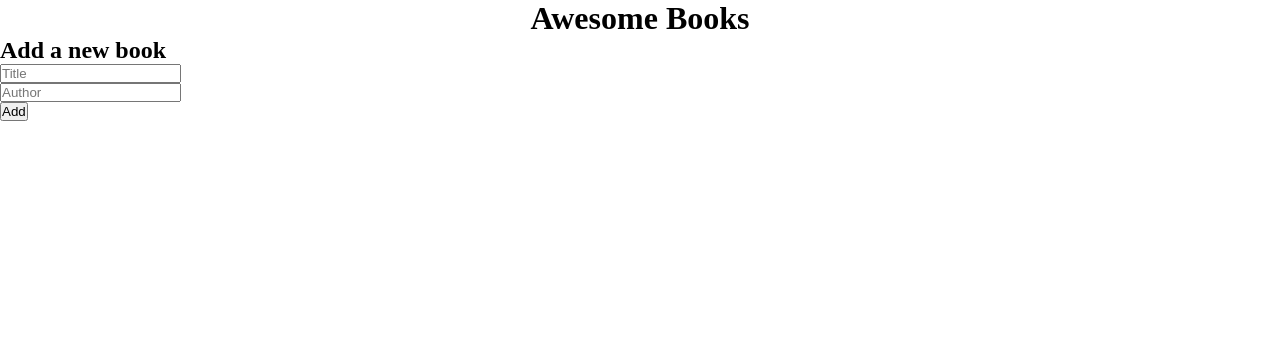
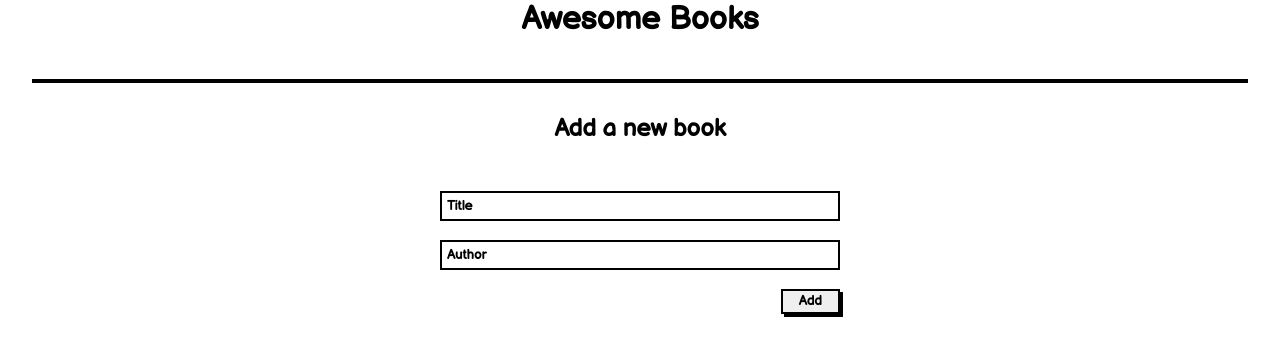
Before and after one commit to RaphDasilva/Awesome-books, a website: page index.html in a window 1280 px wide. Drawn offline with Linux system fonts and the light colour scheme.

Commit message:
Add style for the book list and inputs

```diff
--- a/style.css
+++ b/style.css
@@ -1,23 +1,93 @@
-* {
+*,
+*::before,
+*::after {
+  margin: 0;
   padding: 0;
-  margin: 0;
   box-sizing: border-box;
+  font-family: 'Balsamiq Sans', sans-serif;
+  font-weight: 600;
+  font-style: normal;
 }
 
-.table-container, .form-container, h1{
+.container {
+  margin: auto;
   display: flex;
-  align-items: center;
-  justify-content: center;
+  flex-direction: column;
+  gap: 15px;
+  padding-top: 2.5rem;
 }
 
-.table-container{
+h1 {
+  text-align: center;
+}
+
+form {
+  display: flex;
+  flex-direction: column;
+  /* gap: 1.5rem; */
+  width: 25rem;
+  max-width: 99%;
   margin: auto;
-  margin-bottom: 50px;
-  margin-top: 20px;
+  margin-top: 1rem;
 }
-table {
-  font-family: arial, sans-serif;
-  border-collapse: collapse;
-  width: 50%;
-  margin: auto;
+
+.booksList{
+  width: 95%;
+  border: 2px #000 solid;
+  margin: 0 auto;
 }
+
+#booksList{
+  display: flex;
+  flex-direction: column;
+  justify-content: space-between;
+}
+
+.book-wrapper {
+  display: flex;
+  justify-content: space-between;
+  padding: 5px;
+}
+
+#booksList .book-wrapper:nth-child(odd) {
+  background: rgb(194, 187, 187);
+}
+
+
+.book-info {
+  display: flex;
+  gap: 5px;
+}
+
+#addBtn,
+#delete {
+  padding: 0 5px;
+  border: 2px solid;
+  box-shadow: 3px 3px black;
+}
+
+button:hover {
+  cursor: pointer;
+}
+
+#addBtn {
+  padding: 0.15rem 1rem;
+  align-self: flex-end;
+}
+
+.input-form {
+  display: flex;
+  flex-direction: column;
+  text-align: center;
+  padding: 1rem;
+  gap: 2rem;
+}
+
+input {
+  border: 2px #000 solid;
+  padding: 5px;
+}
+
+::placeholder {
+  color: #000;
+}
```
